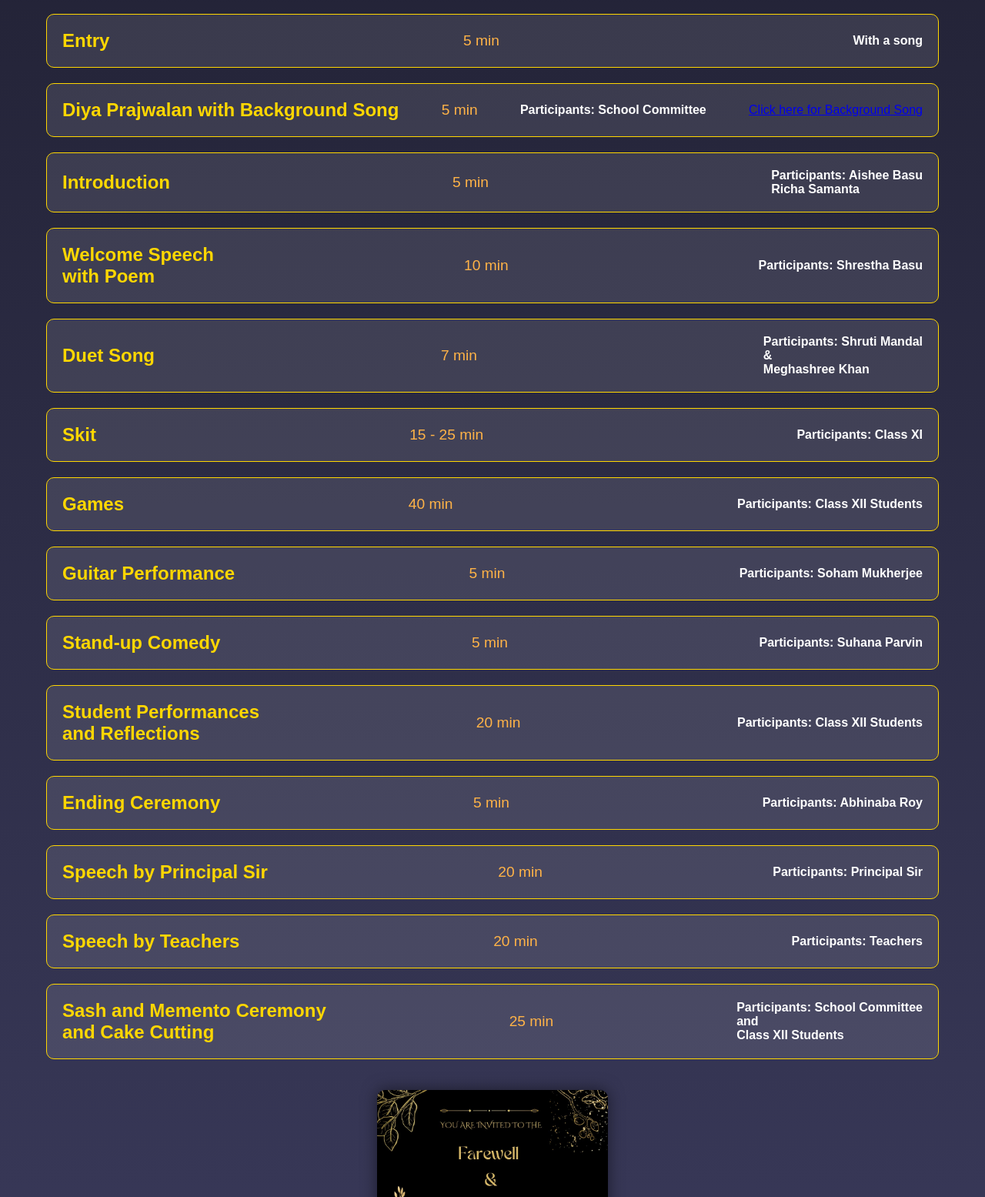
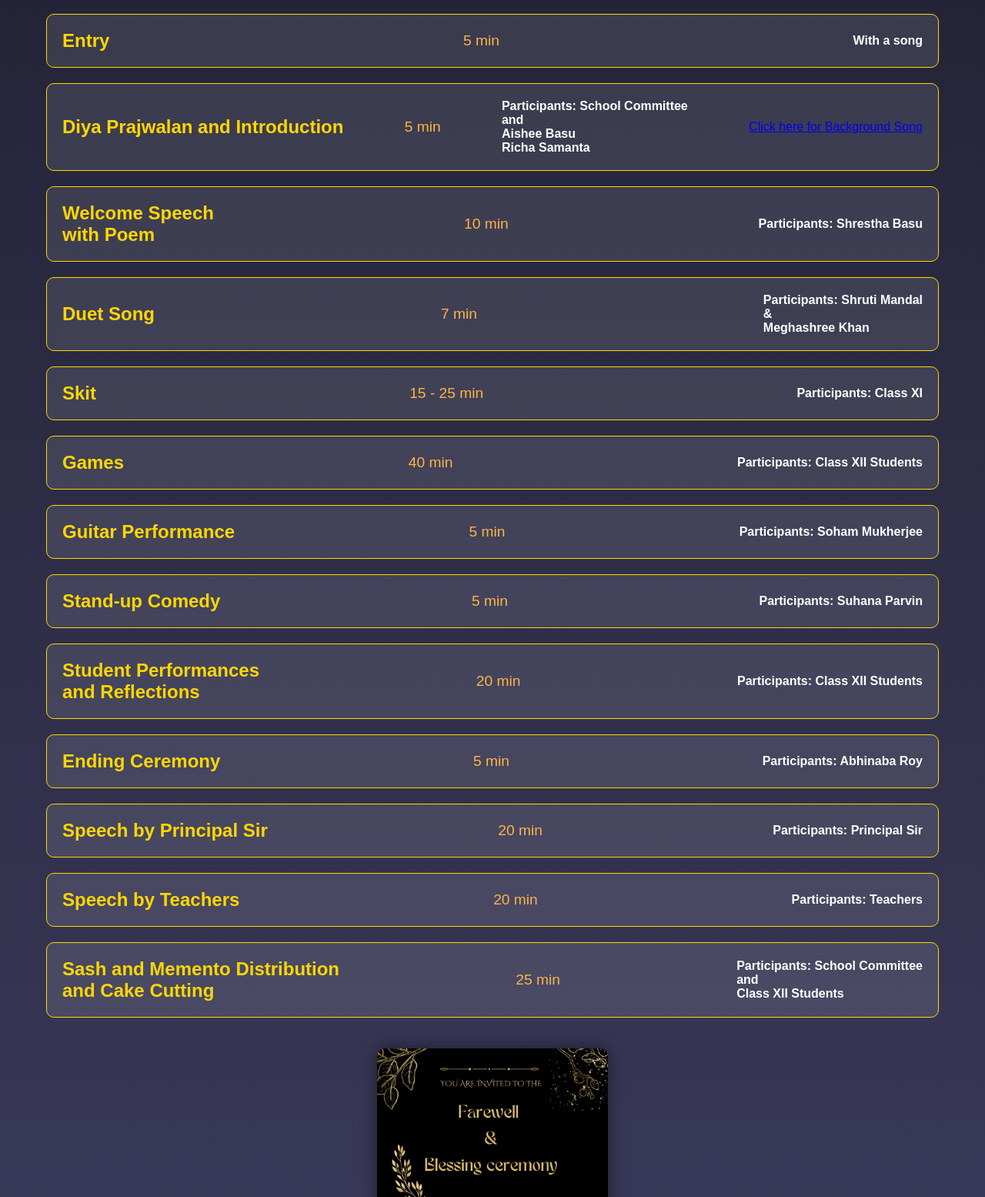
Before and after one commit to website-os/eventlist.com, a plain HTML site: page index.html in a window 1280 px wide. Shown: the part 480-2035 px from the top of the page at 77% size. Drawn offline with Linux system fonts and the light colour scheme.

Commit message:
Update index.html

```diff
--- a/index.html
+++ b/index.html
@@ -216,20 +216,13 @@
                 </div>
             </div>
             <div class="event">
-    <h3>Diya Prajwalan with Background Song</h3>
+    <h3>Diya Prajwalan and Introduction</h3>
     <p class="event-time">5 min</p>
     <div class="participants">
-        <h4>Participants: School Committee</h4>
+        <h4>Participants: School Committee <br> and <br> Aishee Basu <br> Richa Samanta</h4>
     </div>
     <p><a href="https://youtu.be/O1DnYUmvh2Y?si=6Ju5AWgXJ3QGB9VE" target="_blank">Click here for Background Song</a></p>
 </div>
-            <div class="event">
-                <h3>Introduction</h3>
-                <p class="event-time">5 min</p>
-                <div class="participants">
-                    <h4>Participants: Aishee Basu <br> Richa Samanta </h4>
-                </div>
-            </div>
             <div class="event">
                 <h3>Welcome Speech <br>with Poem</h3>
                 <p class="event-time">10 min</p>
@@ -301,7 +294,7 @@
                 </div>
             </div>
             <div class="event">
-                <h3>Sash and Memento Ceremony <br> and Cake Cutting</h3>
+                <h3>Sash and Memento Distribution <br> and Cake Cutting</h3>
                 <p class="event-time">25 min</p>
                 <div class="participants">
                     <h4>Participants: School Committee <br>and <br> Class XII Students</h4>
```
